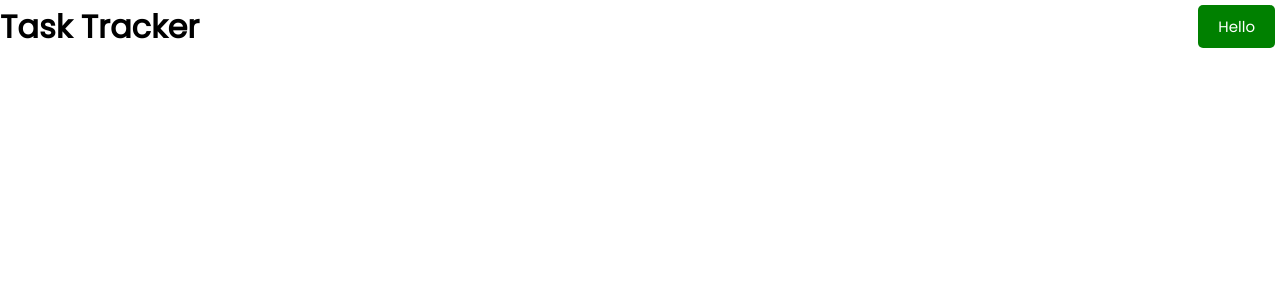
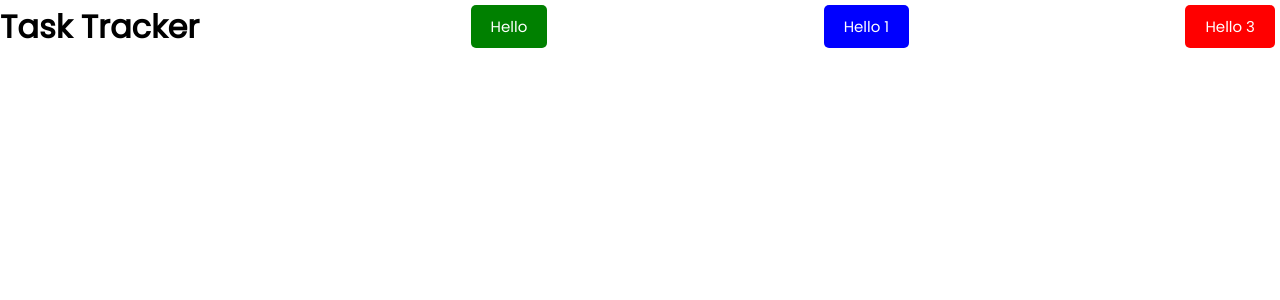
Before and after one commit to christina-ml/task-tracker, a React (Create React App) app: page / in a window 1280 px wide. Shown: the top 300 px of the page. Built offline with nearby package versions, Linux system fonts and the light colour scheme.

Commit message:
adding 2 more buttons to see that you can re-use components with different props

```diff
--- a/src/components/Header.js
+++ b/src/components/Header.js
@@ -6,6 +6,8 @@ const Header = ({ title }) => {
         <header className='header'>
             <h1>{title}</h1>
             <Button color='green' text='Hello'/>
+            <Button color='blue' text='Hello 1'/>
+            <Button color='red' text='Hello 3' />
         </header>
     )
 }
```
